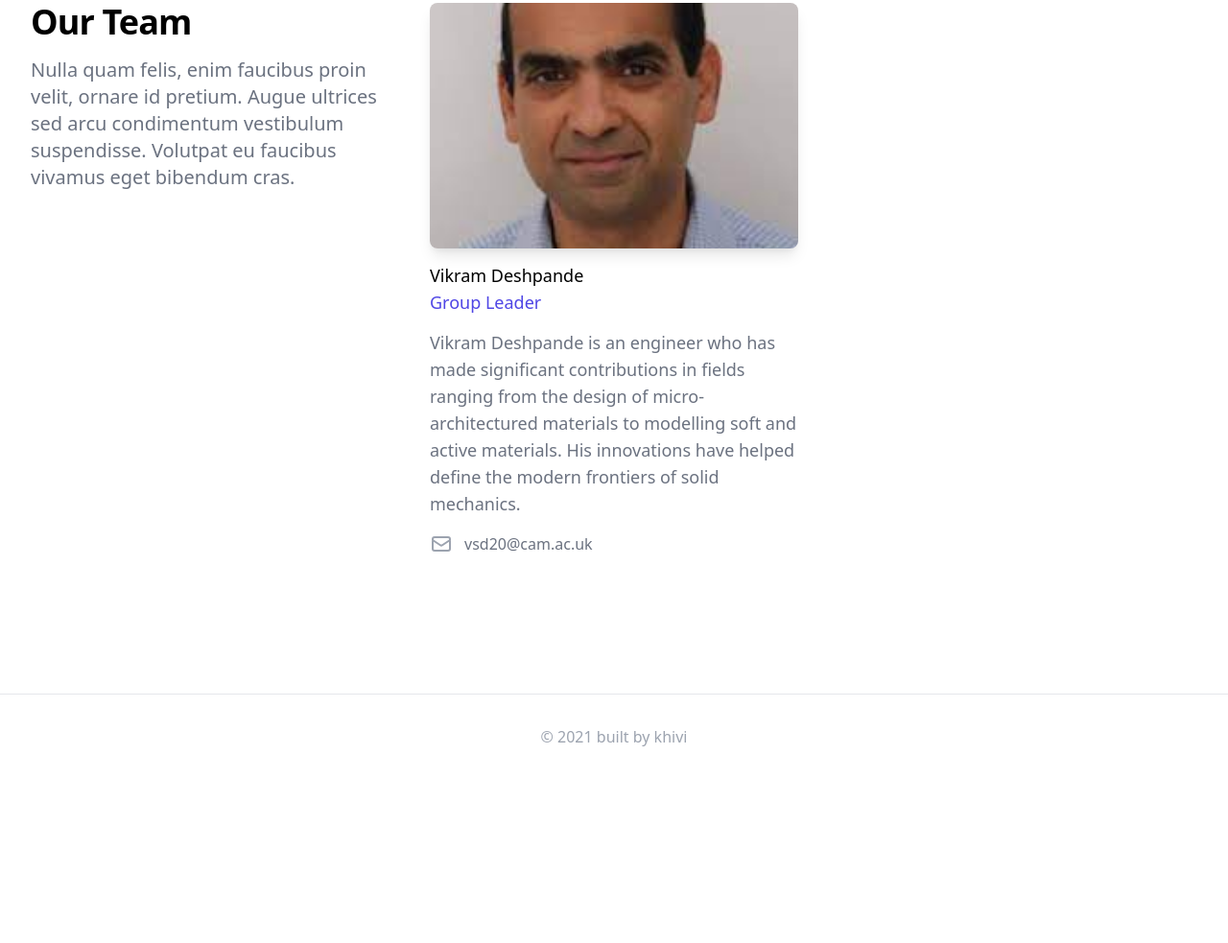
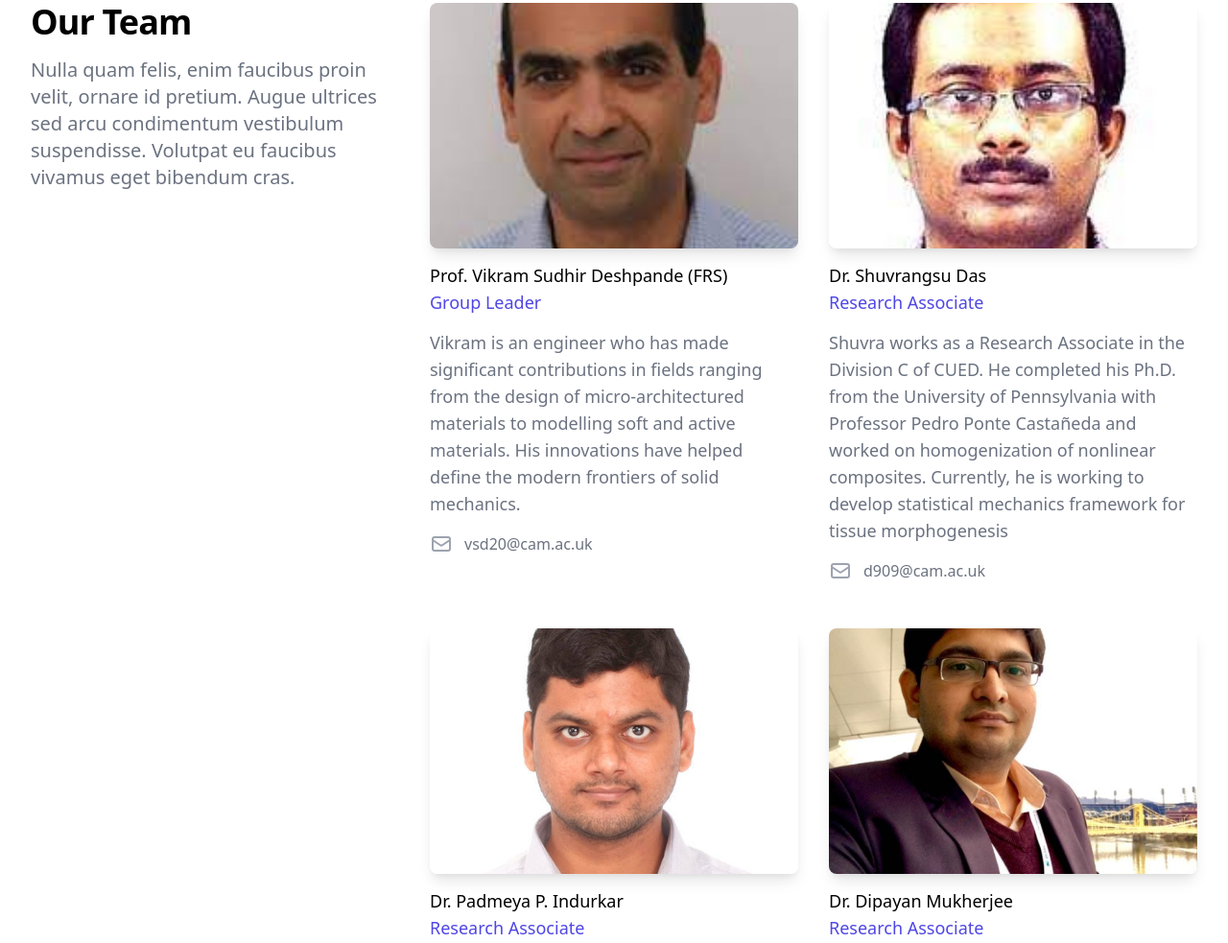
Before and after one commit to cam-solidmech/cam-solidmech.github.io, a Gatsby site: page /people in a window 1280 px wide. Shown: the part 157-1140 px from the top of the page at 96% size. Before the commit the page ends 937 px from the top, so only its background shows below. Built offline with nearby package versions, Linux system fonts and the light colour scheme; Gatsby itself is replaced by a stand-in of ours; a web font is replaced by a local one; what @tailwindcss/typography would draw is missing.

Commit message:
People page done

```diff
--- a/src/pages/people.tsx
+++ b/src/pages/people.tsx
@@ -8,12 +8,60 @@ import { MailIcon } from '@heroicons/react/outline'
 const getPeople = (data) => {
     return [
   {
-    name: 'Vikram Deshpande',
+    name: 'Prof. Vikram Sudhir Deshpande (FRS)',
     role: 'Group Leader',
-    imageUrl: getImage(data.vikram),
+    imageUrl: getImage(data.picture_Vikram_Deshpande),
     bio:
-      'Vikram Deshpande is an engineer who has made significant contributions in fields ranging from the design of micro-architectured materials to modelling soft and active materials. His innovations have helped define the modern frontiers of solid mechanics.',
+      'Vikram is an engineer who has made significant contributions in fields ranging from the design of micro-architectured materials to modelling soft and active materials. His innovations have helped define the modern frontiers of solid mechanics.',
     email: 'vsd20@cam.ac.uk',
+  },
+  {
+    name: 'Dr. Shuvrangsu Das',
+    role: 'Research Associate',
+    imageUrl: getImage(data. picture_Shuvrangsu_Das),
+    bio:
+      'Shuvra works as a Research Associate in the Division C of CUED. He completed his Ph.D. from the University of Pennsylvania with Professor Pedro Ponte Castañeda and worked on homogenization of nonlinear composites. Currently, he is working to develop statistical mechanics framework for tissue morphogenesis',
+    email: 'd909@cam.ac.uk',
+  },
+  {
+    name: 'Dr. Padmeya P. Indurkar',
+    role: 'Research Associate',
+    imageUrl: getImage(data.picture_Padmeya_Indurkar),
+    bio:
+    'Padmeya works as a Research Associate in the Division C of CUED. He joined the Deshpande group in September 2020. He completed his Ph.D. from National University of Singapore (NUS) where he worked on continuum and crystal plasticity based approaches for modelling large strain deformation and ductile damage in advanced HCP Mg alloys. He is currently working on design of multiphase metamaterial systems with an aim of concurrent optimization of strength and fracture toughness. He is also exploring data-driven deep learning based approaches like graph neural networks for predicting properties of lattice architected materials.',
+    email: 'pp522@cam.ac.uk',
+  },
+  {
+    name: 'Dr. Dipayan Mukherjee',
+    role: 'Research Associate',
+    imageUrl: getImage(data.picture_Dipayan_Mukherjee),
+    bio:
+    'Dipayan works as a Research Associate in the Division C of CUED. He joined the Deshpande group in December 2020. He is presently working on the coupled electro-chemo-mechanical modeling of the dendrite and crack propagation in the all-solid-state Li-ion batteries. Dipayan has completed his Ph.D. from Ecole Polytechnique, France in October 2020 prior joining the group. His doctoral research focused on the coupled magneto-mechanical modeling of hard magnetorheological elastomers and coupled electro- mechanical modeling of the instabilities in twisted liquid-crystal bilayers.',
+    email: 'dm914@cam.ac.uk',
+  },
+  {
+    name: 'Angkur Jyoti Dipanka Shaikeea',
+    role: 'PhD Student',
+    imageUrl: getImage(data.picture_Angkur_Shaikeea),
+    bio:
+    'Angkur is a PhD student that joined the Deshpande group in October 2017. His research includes the fracture toughness characterisation of micro- architected metamaterial and data driven deep learning methods. He enjoys poetry, music and photography and is soon going to be the inaugural Ashby fellow at Pembroke College.',
+    email: 'ajds3@cam.ac.uk',
+  },
+  {
+    name: 'Alberto Ippolito',
+    role: 'PhD Student',
+    imageUrl: getImage(data.picture_Alberto_Ippolito),
+    bio:
+    'Alberto is a PhD student that joined the Deshpande group in October 2017. His research includes statistical thermodynamic modelling and stochastic non-equilibrium physics methods for the characterisation of cell response. He also passed the Italian Engineering Chartership Exam in 2021.',
+    email: 'ai318@cam.ac.uk',
+  },
+  {
+    name: 'Ivan Grega',
+    role: 'PhD Student',
+    imageUrl: getImage(data.picture_Ivan_Grega),
+    bio:
+    'Ivan is a PhD student that joined the Deshpande group in September 2021. He has recently completed his Engineering Tripos with a distinction from Pembroke College.',
+    email: 'ig348@cam.ac.uk',
   },
   ];
 };
@@ -83,8 +131,26 @@ export const query = graphql`
       }
   }
   query {
-    vikram: file(relativePath: { eq: "picture_Vikram_Deshpande.jpg" }) {
+    picture_Vikram_Deshpande: file(relativePath: { eq: "picture_Vikram_Deshpande.jpg" }) {
         ...gatsbyImage
-        }
+    },
+    picture_Alberto_Ippolito: file(relativePath: { eq: "picture_Alberto_Ippolito.jpg" }) {
+        ...gatsbyImage
+    },
+    picture_Angkur_Shaikeea: file(relativePath: { eq: "picture_Angkur_Shaikeea.png" }) {
+        ...gatsbyImage
+    },
+    picture_Dipayan_Mukherjee: file(relativePath: { eq: "picture_Dipayan_Mukherjee.jpg" }) {
+        ...gatsbyImage
+    },
+    picture_Ivan_Grega: file(relativePath: { eq: "picture_Ivan_Grega.png" }) {
+        ...gatsbyImage
+    },
+    picture_Padmeya_Indurkar: file(relativePath: { eq: "picture_Padmeya_Indurkar.png" }) {
+        ...gatsbyImage
+    },
+    picture_Shuvrangsu_Das: file(relativePath: { eq: "picture_Shuvrangsu_Das.jpg" }) {
+        ...gatsbyImage
+    },
   }
 `;
```
Also changed, not shown: src/images/picture_Alberto_Ippolito.jpg (added), src/images/picture_Angkur_Shaikeea.png (added), src/images/picture_Dipayan_Mukherjee.jpg (added), src/images/picture_Ivan_Grega.png (added), src/images/picture_Padmeya_Indurkar.png (added), src/images/picture_Shuvrangsu_Das.jpg (added).
